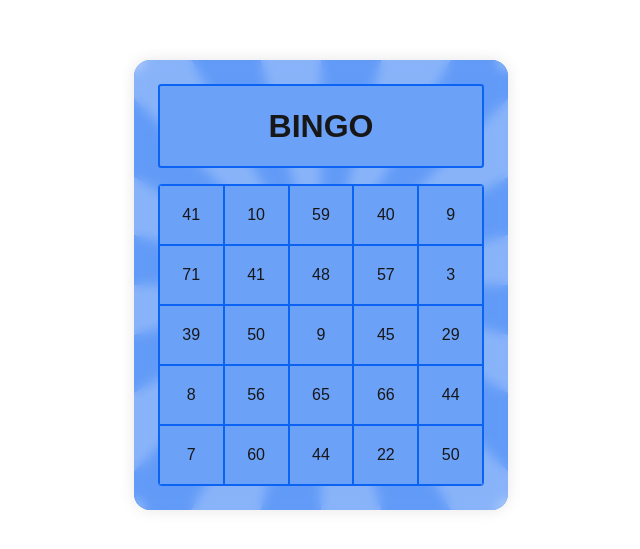
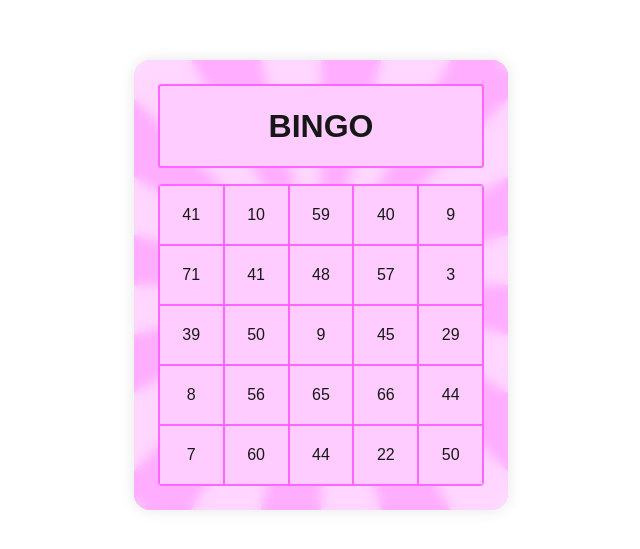
Before and after one commit to handanyolak/bingo, a Next.js app: page / in a window 1280 px wide. Shown: the part 115-664 px from the top of the page, without its empty margins (319-959 px from the left). Built offline with nearby package versions, Linux system fonts and the light colour scheme.

Commit message:
feat(Home): Update BingoCard color

```diff
--- a/src/app/page.tsx
+++ b/src/app/page.tsx
@@ -8,7 +8,7 @@ export default function Home() {
     () => Math.floor(Math.random() * 75) + 1
   );
 
-  const cardColor = "#3b82f6";
+  const cardColor = "#ff99ff";
 
   return (
     <div className={styles.homePage}>
```
